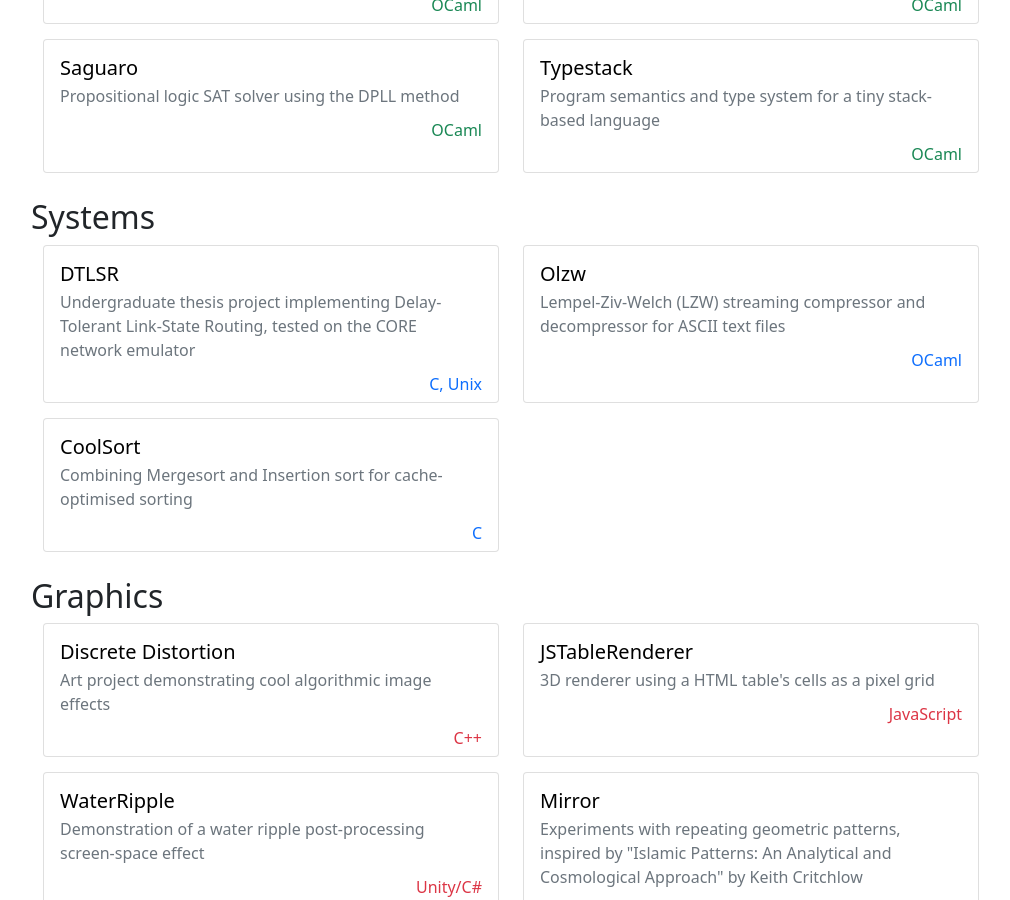
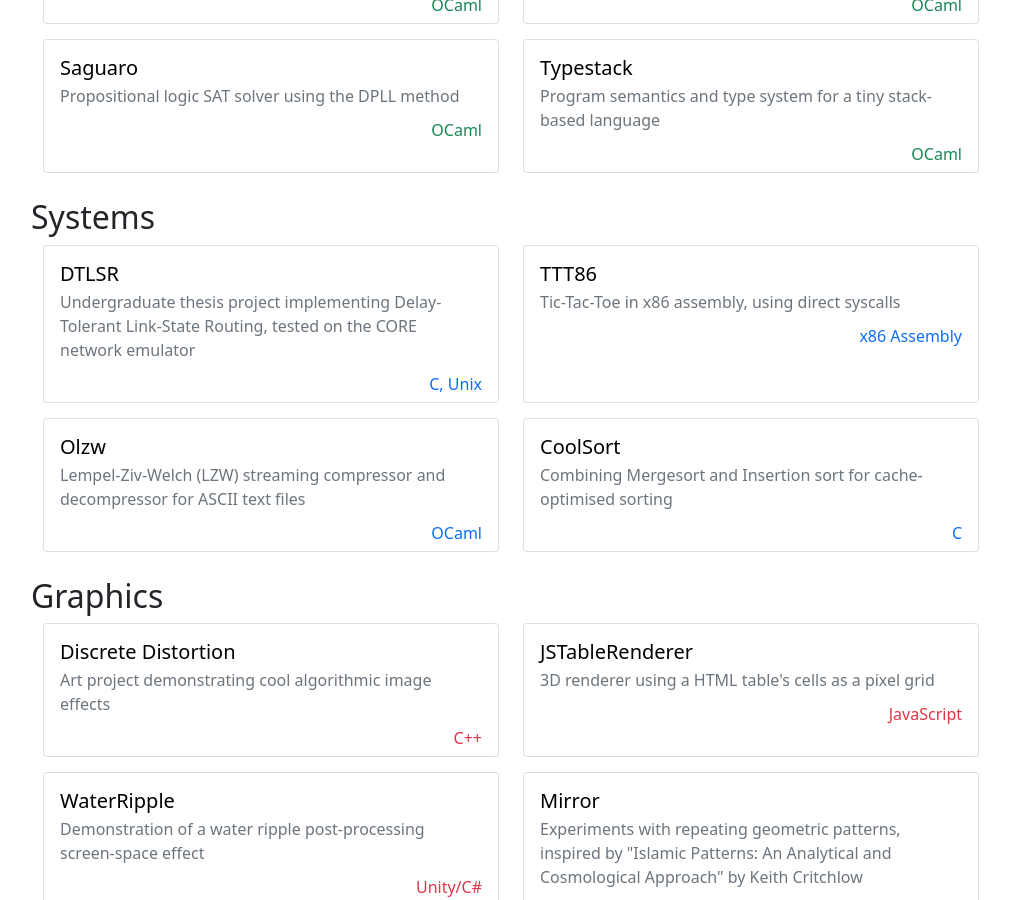
Before and after one commit to benmandrew/benmandrew.github.io, a Jekyll site: the page built from pages/projects.md, in a window 1280 px wide and 900 px high, scrolled down 698 px. Shown: the whole window, without its empty margins (129-1139 px from the left). Built offline with Jekyll 4.4.1, drawn with Linux system fonts in a browser that asks for light colours; our own code applies the rules of GitHub Pages for plain Markdown files.

Commit message:
Add ttt86 to projects page

```diff
--- a/pages/projects.md
+++ b/pages/projects.md
@@ -58,6 +58,12 @@ systems:
     "/articles/dtlsr-project",
     "C, Unix",
     "Undergraduate thesis project implementing Delay-Tolerant Link-State Routing, tested on the CORE network emulator"
+  ]
+- [
+    "TTT86",
+    "/articles/tic-tac-toe-x86-assembly",
+    "x86 Assembly",
+    "Tic-Tac-Toe in x86 assembly, using direct syscalls"
   ]
 - [
     "Olzw", "/articles/ocaml-tricks-for-long-computations", "OCaml", "Lempel-Ziv-Welch (LZW) streaming compressor and decompressor for ASCII text files"
```
